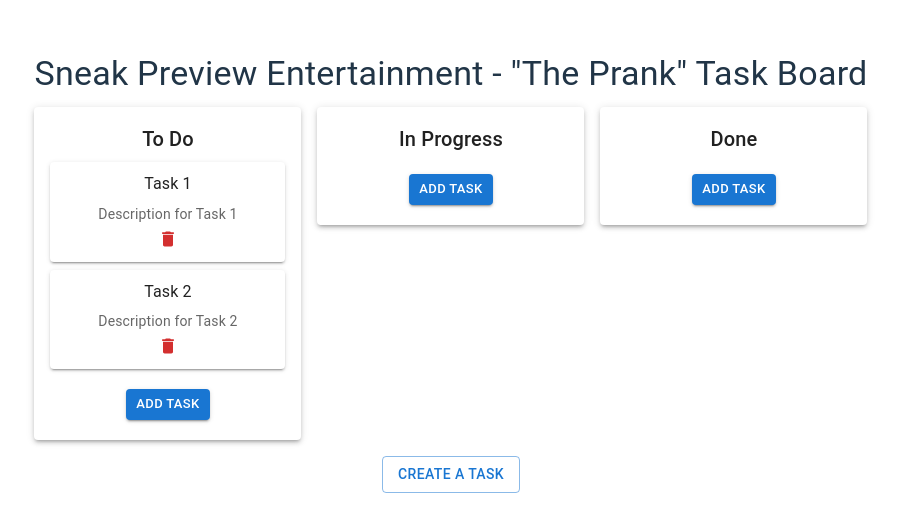
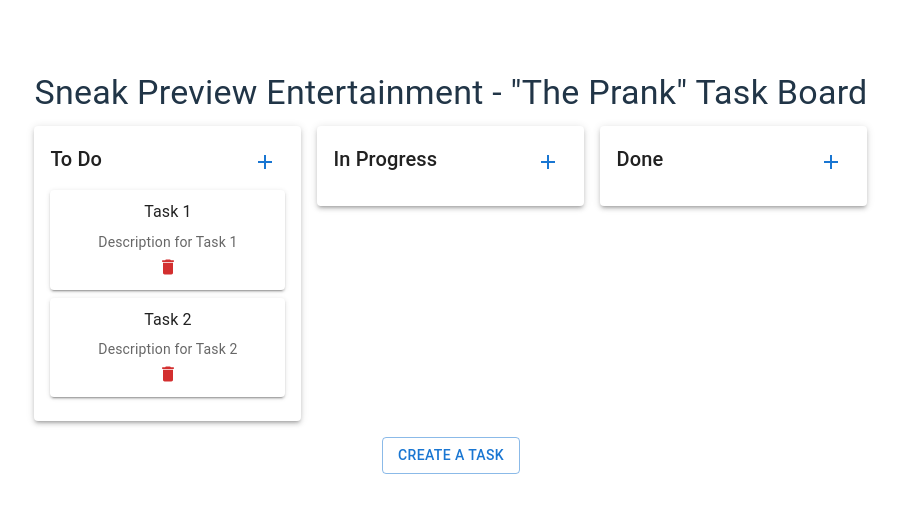
Before and after one commit to LujanSolo/kanban-chrome-extension, a React (Vite) app: page / in a window 1280 px wide. Shown: the part 127-658 px from the top of the page, without its empty margins (189-1089 px from the left). Built offline with nearby package versions, Linux system fonts and the light colour scheme.

Commit message:
modified column layout with + icon at top of each column for adding tasks

```diff
--- a/src/components/Column.tsx
+++ b/src/components/Column.tsx
@@ -1,5 +1,6 @@
-import { Paper, Typography, Button } from '@mui/material';
+import { Paper, Typography, IconButton } from '@mui/material';
 import Task from './Task';
+import AddIcon from '@mui/icons-material/Add';
 
 interface Task {
   id: number;
@@ -11,20 +12,30 @@ interface ColumnProps {
   title: string;
   tasks: Task[];
   onDeleteTask: (id: number) => void;
+  onAddTask: () => void;
 }
 
-const Column: React.FC<ColumnProps> = ({ title, tasks, onDeleteTask }) => {
+const Column: React.FC<ColumnProps> = ({ title, tasks, onDeleteTask, onAddTask }) => {
   return (
     <Paper elevation={3} style={{ padding: '16px', marginBottom: '16px' }}>
-      <Typography variant="h6" gutterBottom>
-        {title}
-      </Typography>
+      <div style={{
+        display: "flex",
+        justifyContent: "space-between",
+        alignItems: "center",
+        marginBottom: "8px"
+      }}>
+        <Typography variant="h6" gutterBottom>
+          {title}
+        </Typography>
+        <IconButton aria-label="add" color="primary" onClick={onAddTask}>
+          <AddIcon />
+        </IconButton>
+      </div>
+
       {tasks.map((task) => (
         <Task key={task.id} {...task} onDelete={() => onDeleteTask(task.id)} />
       ))}
-      <Button variant="contained" color="primary" size="small" style={{ marginTop: '12px', marginBottom: "4px" }}>
-        Add Task
-      </Button>
+
     </Paper>
   );
 };
```
